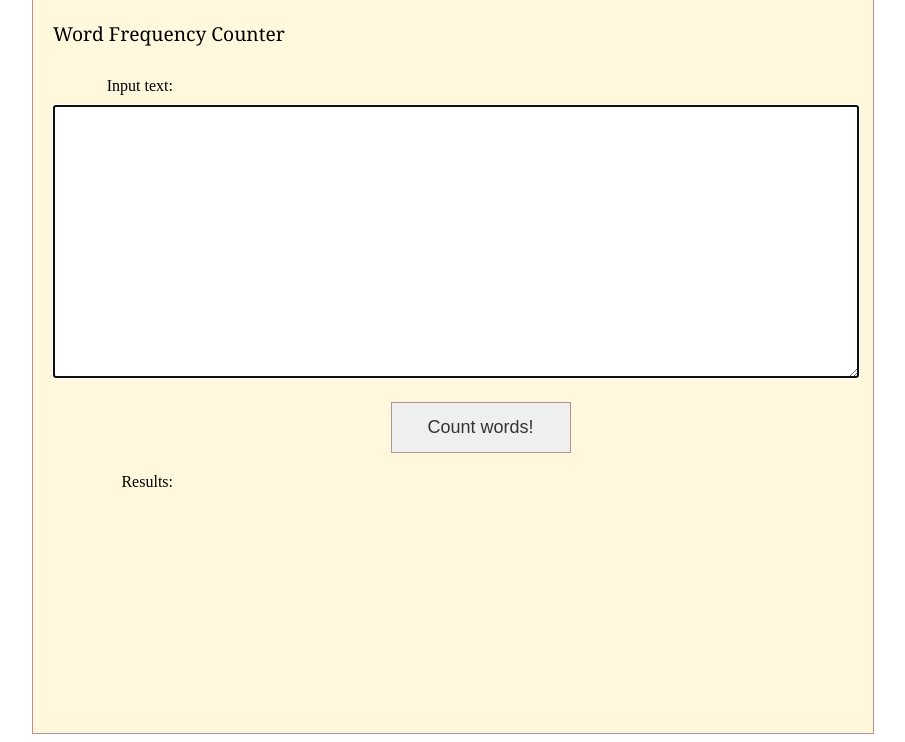
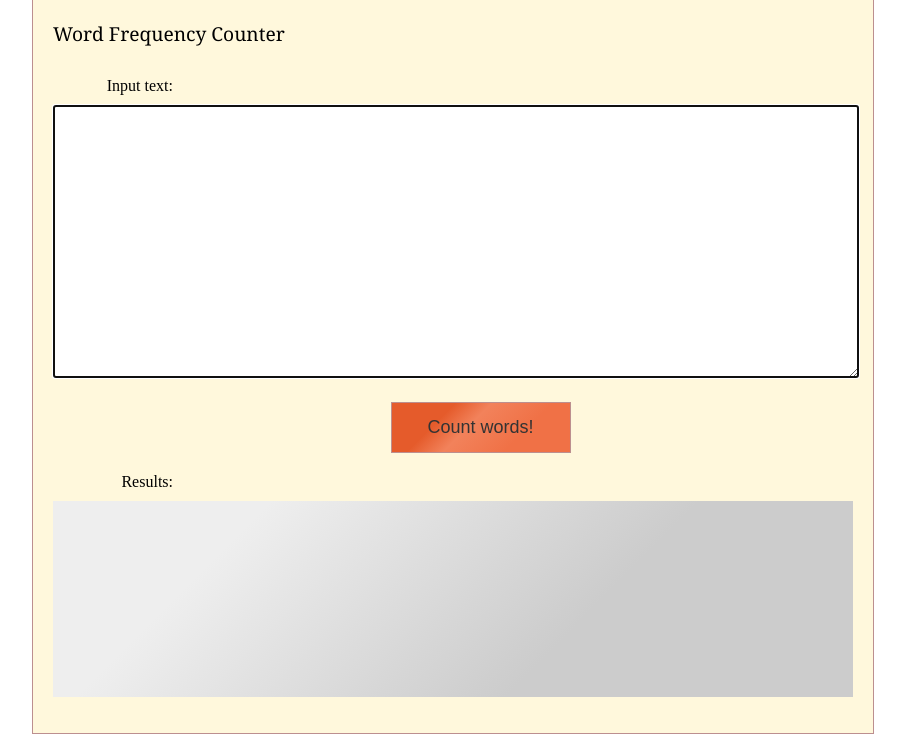
Before and after one commit to bogdanneacsa/word-counter, a Python web app: template templates/index.html in a window 1280 px wide. Shown: the part 61-803 px from the top of the page, without its empty margins (187-1092 px from the left). Run offline with Jinja, Linux system fonts and the light colour scheme; the template is opened without the code that fills it, so the values that code supplies are empty.

Commit message:
Small css and js fixes.

```diff
--- a/static/js/word_frequencies.js
+++ b/static/js/word_frequencies.js
@@ -20,7 +20,11 @@ function count_word_frequencies() {
 			  url : '/',
 			  data : {'input_text' : $('#text_input').val()},
 			  type : 'POST',
-			  success : update_view
+			  success : update_view,
+			  error: function() {
+			  		$("tbody").html("Could not parse any data.");
+			  		$('#text_submit_button').prop("disabled", false);
+			  }
 			});
 }
 
@@ -62,6 +66,7 @@ function create_frequency_container(frequency_value, parent_table, freq_flag) {
 function update_view(data) {
 	var word_frequencies = $.parseJSON(data);
 	$("tbody").html("");
+	if (word_frequencies.length > 0) {
 		// Use max and min frequency to somehow highligh the words with these
 		// frequencies
 		var max_frequency = word_frequencies[0][1];
@@ -95,5 +100,6 @@ function update_view(data) {
 			// Then just append element to result div.
 			current_parent.appendChild(span);
 		}
+	}
 	$('#text_submit_button').prop("disabled", false);
 }
--- a/static/style/word_frequencies.css
+++ b/static/style/word_frequencies.css
@@ -55,24 +55,45 @@
 	margin-top: 20px;
 	margin-bottom: 20px;
 	color: #333333;
-	background: -moz-linear-gradient(center top , #B8860B 0%, #BC8F8F 100%) repeat scroll 0 0 transparent;
 	font-size: 1.125em;
 	padding: 0.77778em 1.77778em;
     text-align: center;
     margin-left: 18.75em;
 	margin-right: 18.75em;
+	background: #e55b2b; /* Old browsers */
+	background: -moz-linear-gradient(-45deg, #e55b2b 28%, #f2825b 44%, #f07146 71%); /* FF3.6+ */
+	background: -webkit-gradient(linear, left top, right bottom, color-stop(28%,#e55b2b), color-stop(44%,#f2825b), color-stop(71%,#f07146)); /* Chrome,Safari4+ */
+	background: -webkit-linear-gradient(-45deg, #e55b2b 28%,#f2825b 44%,#f07146 71%); /* Chrome10+,Safari5.1+ */
+	background: -o-linear-gradient(-45deg, #e55b2b 28%,#f2825b 44%,#f07146 71%); /* Opera 11.10+ */
+	background: -ms-linear-gradient(-45deg, #e55b2b 28%,#f2825b 44%,#f07146 71%); /* IE10+ */
+	background: linear-gradient(135deg, #e55b2b 28%,#f2825b 44%,#f07146 71%); /* W3C */
+	filter: progid:DXImageTransform.Microsoft.gradient( startColorstr='#e55b2b', endColorstr='#f07146',GradientType=1 ); /* IE6-9 fallback on horizontal gradient */
 }
 
 .submit_button:disabled {
-	background: -moz-linear-gradient(center top , #F8F8FF 0%, #F5F5DC 100%) repeat scroll 0 0 transparent;
 	color: #DCDCDC;
+	background: #eeeeee; /* Old browsers */
+	background: -moz-linear-gradient(-45deg, #eeeeee 0%, #cccccc 100%); /* FF3.6+ */
+	background: -webkit-gradient(linear, left top, right bottom, color-stop(0%,#eeeeee), color-stop(100%,#cccccc)); /* Chrome,Safari4+ */
+	background: -webkit-linear-gradient(-45deg, #eeeeee 0%,#cccccc 100%); /* Chrome10+,Safari5.1+ */
+	background: -o-linear-gradient(-45deg, #eeeeee 0%,#cccccc 100%); /* Opera 11.10+ */
+	background: -ms-linear-gradient(-45deg, #eeeeee 0%,#cccccc 100%); /* IE10+ */
+	background: linear-gradient(135deg, #eeeeee 0%,#cccccc 100%); /* W3C */
+	filter: progid:DXImageTransform.Microsoft.gradient( startColorstr='#eeeeee', endColorstr='#cccccc',GradientType=1 ); /* IE6-9 fallback on horizontal gradient */
 }
 
 .result_div {
-	background: -moz-linear-gradient(center top , #F8F8FF 0%, #F5F5DC 100%) repeat scroll 0 0 transparent;
 	width: 100%;
 	height: 10em;
 	padding: 1em;
+	background: #eeeeee; /* Old browsers */
+	background: -moz-linear-gradient(-45deg, #eeeeee 22%, #cccccc 65%, #cccccc 100%); /* FF3.6+ */
+	background: -webkit-gradient(linear, left top, right bottom, color-stop(22%,#eeeeee), color-stop(65%,#cccccc), color-stop(100%,#cccccc)); /* Chrome,Safari4+ */
+	background: -webkit-linear-gradient(-45deg, #eeeeee 22%,#cccccc 65%,#cccccc 100%); /* Chrome10+,Safari5.1+ */
+	background: -o-linear-gradient(-45deg, #eeeeee 22%,#cccccc 65%,#cccccc 100%); /* Opera 11.10+ */
+	background: -ms-linear-gradient(-45deg, #eeeeee 22%,#cccccc 65%,#cccccc 100%); /* IE10+ */
+	background: linear-gradient(135deg, #eeeeee 22%,#cccccc 65%,#cccccc 100%); /* W3C */
+	filter: progid:DXImageTransform.Microsoft.gradient( startColorstr='#eeeeee', endColorstr='#cccccc',GradientType=1 ); /* IE6-9 fallback on horizontal gradient */
 }
 
 tbody {
```
Lines whose indentation alone changed are shown as unchanged.
